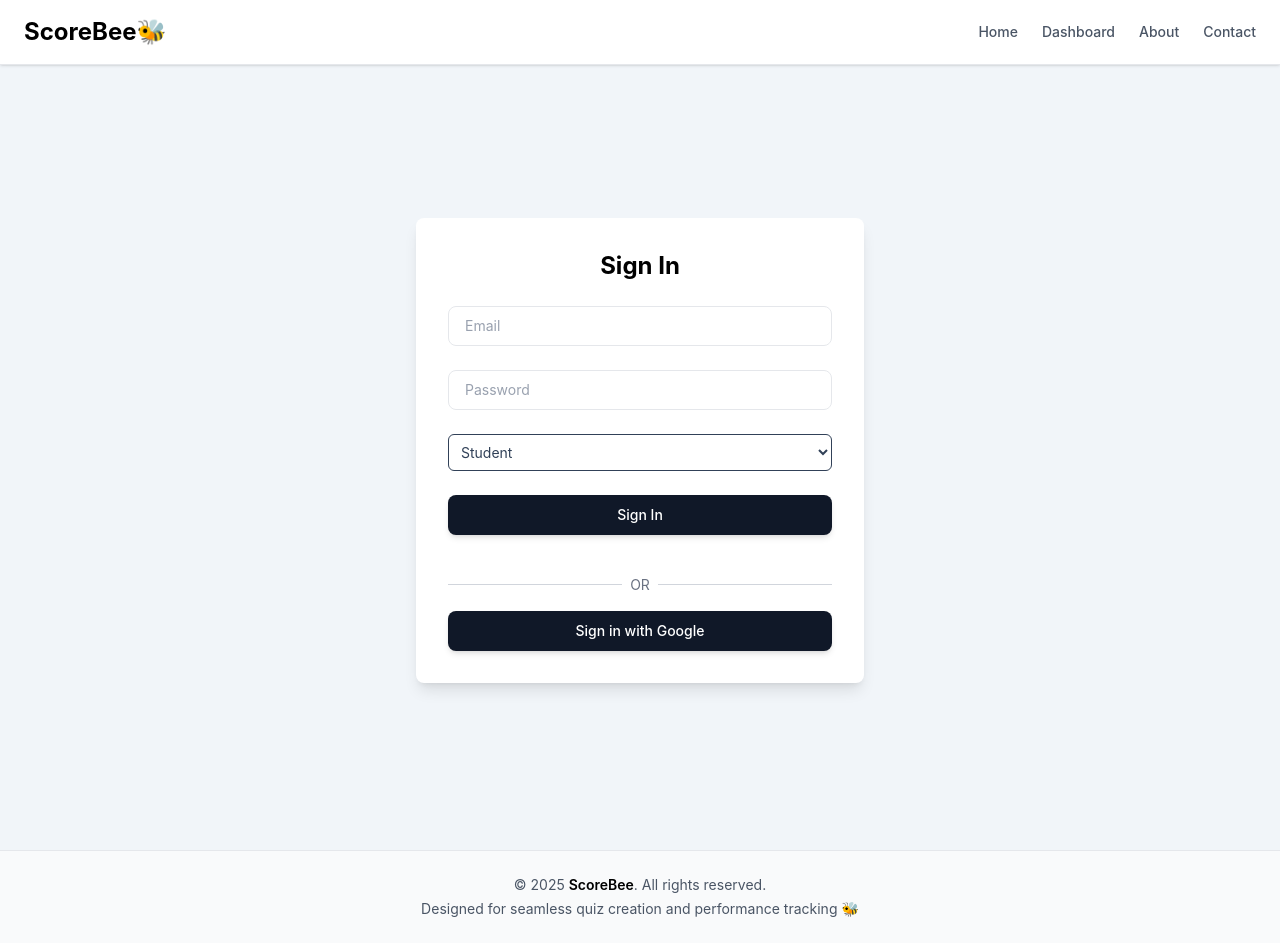
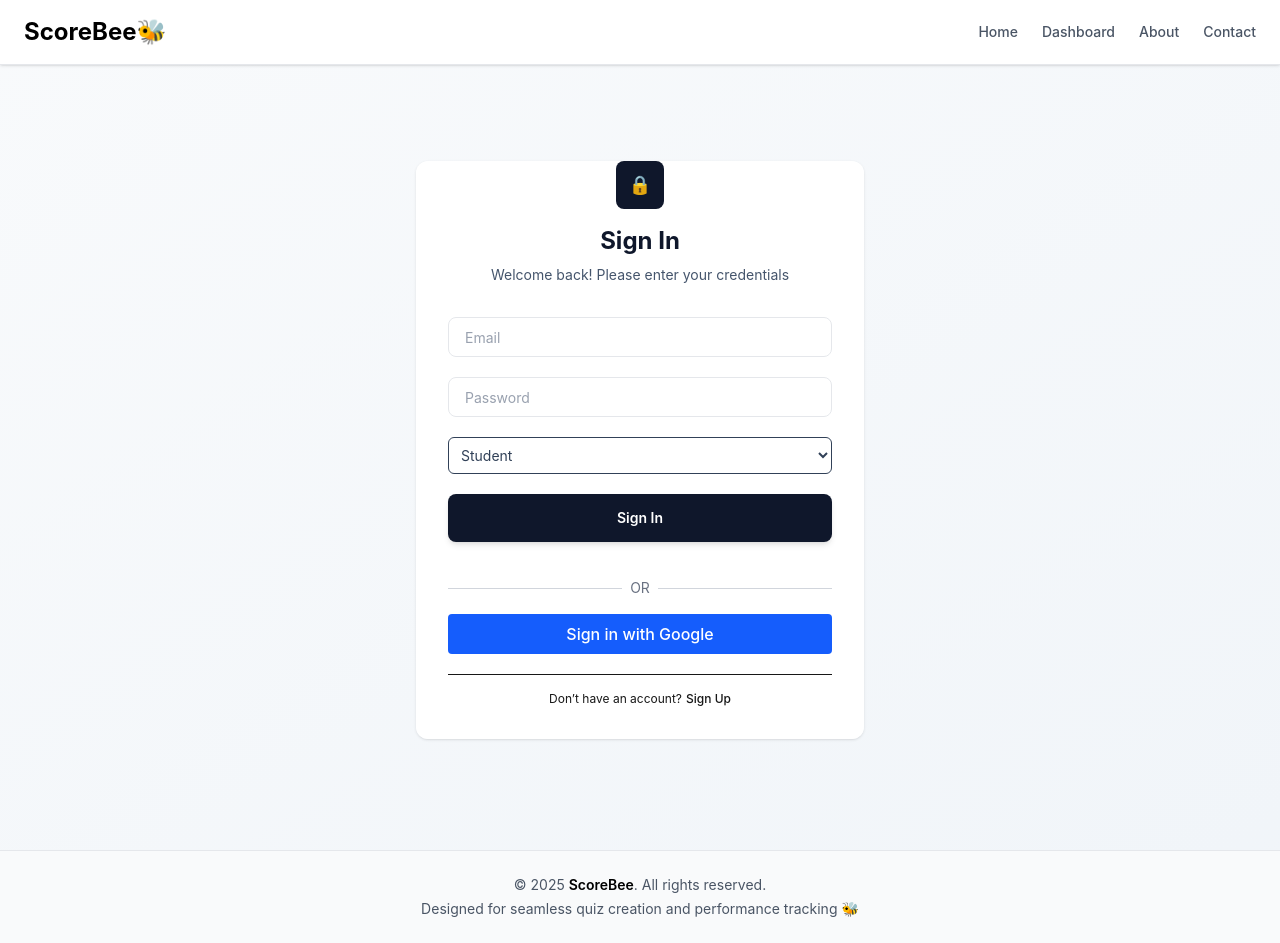
Before and after one commit to adarsh1278/Quizbee, a Next.js app: page /auth/signin in a window 1280 px wide. Built offline with nearby package versions, Linux system fonts and the light colour scheme; no server answers.

Commit message:
modularised signup and signin code

```diff
--- a/src/app/auth/signin/page.tsx
+++ b/src/app/auth/signin/page.tsx
@@ -2,9 +2,13 @@
 
 import { useState } from 'react';
 import { useRouter } from 'next/navigation';
-import { Input } from '@/component/ui/input';
-import { Button } from '@/component/ui/button';
 import { useAuthStore, Role } from '@/store/userAuthStore';
+
+import AuthCard from '@/component/auth/Authcard';
+import AuthHeader from '@/component/auth/AuthHeader';
+import AuthInput from '@/component/auth/AuthInput';
+import AuthButton from '@/component/auth/Authbutton';
+import AuthFooter from '@/component/auth/Authfooter';
 
 export default function SignInPage() {
   const router = useRouter();
@@ -25,13 +29,8 @@ export default function SignInPage() {
 
     try {
       await login(email, password, role);
-
-      if (role === 'STUDENT') {
-        router.push('/student');
-      } else {
-        router.push('/dashboard');
-      }
-    } catch (err: any) {
+      router.push(role === 'STUDENT' ? '/student' : '/dashboard');
+    } catch (err) {
       console.error('Login error:', err);
     }
   };
@@ -41,21 +40,26 @@ export default function SignInPage() {
   };
 
   return (
-    <div className="min-h-screen flex items-center justify-center bg-slate-100 dark:bg-slate-900 p-4">
-      <div className="w-full max-w-md p-8 bg-white dark:bg-slate-800 shadow-lg rounded-lg space-y-6">
-        <h2 className="text-2xl font-bold text-center text-black dark:text-white">Sign In</h2>
+    <AuthCard>
+      <AuthHeader
+        icon="🔒"
+        title="Sign In"
+        subtitle="Welcome back! Please enter your credentials"
+      />
 
-        <Input
+      <div className="space-y-5">
+        <AuthInput
+          type="email"
           placeholder="Email"
           value={email}
-          onChange={(e) => setEmail(e.target.value)}
+          onChange={setEmail}
         />
 
-        <Input
+        <AuthInput
           type="password"
           placeholder="Password"
           value={password}
-          onChange={(e) => setPassword(e.target.value)}
+          onChange={setPassword}
         />
 
         <select
@@ -73,14 +77,13 @@ export default function SignInPage() {
           <p className="text-sm text-red-500">{localError || error}</p>
         )}
 
-        <Button
+        <AuthButton
+          label="Sign In"
+          loading={loading}
           onClick={handleSignIn}
-          className="w-full h-10"
-          disabled={loading}
-        >
-          {loading ? 'Signing In...' : 'Sign In'}
-        </Button>
+        />
 
+        {/* Divider */}
         <div className="relative my-4">
           <div className="absolute inset-0 flex items-center">
             <div className="w-full border-t border-gray-300" />
@@ -90,13 +93,19 @@ export default function SignInPage() {
           </div>
         </div>
 
-        <Button
+        <button
           onClick={handleGoogleLogin}
           className="w-full h-10 bg-blue-600 hover:bg-blue-700 text-white font-medium rounded"
         >
           Sign in with Google
-        </Button>
+        </button>
+
+        <AuthFooter
+          label="Don’t have an account?"
+          linkText="Sign Up"
+          redirectTo="/auth/signup"
+        />
       </div>
-    </div>
+    </AuthCard>
   );
 }
--- a/src/app/auth/signup/page.tsx
+++ b/src/app/auth/signup/page.tsx
@@ -2,11 +2,17 @@
 
 import { useState } from 'react';
 import { useRouter } from 'next/navigation';
-import { Card, CardContent } from '@/component/ui/card';
-import { Input } from '@/component/ui/input';
-import { Button } from '@/component/ui/button';
 import { useQuizStore } from '@/store/useQuizStore';
 import { useAuthStore, Role } from '@/store/userAuthStore';
+
+// Reusable auth components
+import AuthCard from '@/component/auth/Authcard';
+import AuthHeader from '@/component/auth/AuthHeader';
+import AuthInput from '@/component/auth/AuthInput';
+import AuthButton from '@/component/auth/Authbutton';
+import RoleSelector from '@/component/auth/RoleSelect';
+import BackButton from '@/component/auth/Backbutton';
+import AuthFooter from '@/component/auth/Authfooter';
 
 export default function SignUpPage() {
   const [step, setStep] = useState<1 | 2>(1);
@@ -49,143 +55,33 @@ export default function SignUpPage() {
   };
 
   const handleSignUp = async () => {
-    if (!validateForm()) return;
-    if (!selectedRole) return;
+    if (!validateForm() || !selectedRole) return;
 
     try {
       await register(formData.fullName, formData.email, formData.password, selectedRole);
       setUserName(formData.fullName);
       setRole(selectedRole);
 
-      if (selectedRole === 'TEACHER') {
-        router.push('/dashboard');
-      } else {
-        router.push('/student');
-      }
+      router.push(selectedRole === 'TEACHER' ? '/dashboard' : '/student');
     } catch (err) {
       console.error('Signup failed:', err);
     }
   };
 
-  const handleInputChange = (field:string ,value: string) =>{
-    setFormData((prev)=>({...prev,[field]:value}))
-    if(errors[field]){
-      setErrors((prev)=>({...prev,[field]:''}))
+  const handleInputChange = (field: string, value: string) => {
+    setFormData((prev) => ({ ...prev, [field]: value }));
+    if (errors[field]) {
+      setErrors((prev) => ({ ...prev, [field]: '' }));
     }
-  }
+  };
 
   const handleKeyPress = (e: React.KeyboardEvent) => {
     if (e.key === 'Enter') handleSignUp();
   };
 
-  return (
-    <div className="min-h-screen flex items-center justify-center bg-gradient-to-br from-slate-50 to-slate-100 dark:from-slate-900 dark:to-slate-800 p-4">
-      <Card className="w-full max-w-md border-0 shadow-lg bg-white/95 backdrop-blur-sm dark:bg-slate-900/95">
-        <CardContent className="p-8">
-          <div className="text-center mb-8">
-            <div className="w-12 h-12 bg-slate-900 dark:bg-white rounded-lg mx-auto mb-4 flex items-center justify-center">
-              <span className="text-white dark:text-slate-900 font-bold text-lg">
-                {step === 1 ? '✨' : selectedRole === 'STUDENT' ? '🎓' : '👨‍🏫'}
-              </span>
-            </div>
-            <h1 className="text-2xl font-bold text-slate-900 dark:text-white mb-2">
-              {step === 1 ? 'Get Started' : `Welcome, ${selectedRole?.toLowerCase()}!`}
-            </h1>
-            <p className="text-slate-600 dark:text-slate-400 text-sm">
-              {step === 1 ? 'Choose your role to begin' : 'Complete your profile to continue'}
-            </p>
-          </div>
-
-          {step === 1 && (
-            <div className="space-y-3">
-              <Button
-                variant="outline"
-                className="w-full py-6"
-                onClick={() => handleRoleSelect('STUDENT')}
-              >
-                🎓 Student
-              </Button>
-
-              <Button
-                variant="outline"
-                className="w-full py-6"
-                onClick={() => handleRoleSelect('TEACHER')}
-              >
-                👨‍🏫 Teacher
-              </Button>
-            </div>
-          )}
-
-          {step === 2 && (
-            <div className="space-y-5">
-              <Input
-                placeholder="Full Name"
-                value={formData.fullName}
-                onChange={(e) => handleInputChange('fullName', e.target.value)}
-                className={errors.fullName ? 'border-red-500' : ''}
-              />
-              {errors.fullName && <p className="text-red-500 text-xs">{errors.fullName}</p>}
-
-              <Input
-                type="email"
-                placeholder="Email Address"
-                value={formData.email}
-                onChange={(e) => handleInputChange('email', e.target.value)}
-                className={errors.email ? 'border-red-500' : ''}
-              />
-              {errors.email && <p className="text-red-500 text-xs">{errors.email}</p>}
-
-              <Input
-                type="password"
-                placeholder="Password"
-                value={formData.password}
-                onChange={(e) => handleInputChange('password', e.target.value)}
-                className={errors.password ? 'border-red-500' : ''}
-              />
-              {errors.password && <p className="text-red-500 text-xs">{errors.password}</p>}
-
-              <Input
-                type="password"
-                placeholder="Confirm Password"
-                value={formData.confirmPassword}
-                onChange={(e) => handleInputChange('confirmPassword', e.target.value)}
-                onKeyPress={handleKeyPress}
-                className={errors.confirmPassword ? 'border-red-500' : ''}
-              />
-              {errors.confirmPassword && (
-                <p className="text-red-500 text-xs">{errors.confirmPassword}</p>
-              )}
-
-              {selectedRole === 'TEACHER' && (
-                <div>
-                  <Input
-                    placeholder="Institution/Organization"
-                    value={formData.institution}
-                    onChange={(e) => handleInputChange('institution', e.target.value)}
-                    onKeyPress={handleKeyPress}
-                    className={errors.institution ? 'border-red-500' : ''}
-                  />
-                  {errors.institution && (
-                    <p className="text-red-500 text-xs">{errors.institution}</p>
-                  )}
-                </div>
-              )}
-
-              <Button
-                onClick={handleSignUp}
-                disabled={loading}
-                className="w-full h-12 bg-slate-900 dark:bg-white text-white dark:text-slate-900 font-semibold rounded-lg"
-              >
-                {loading ? 'Creating Account...' : 'Create Account'}
-              </Button>
-
-              {error && <p className="text-red-500 text-center text-sm">{error}</p>}
-
-              <Button
-                variant="ghost"
-                className="w-full h-10"
-                onClick={() => {
+  const handleBackToRoleSelect = () => {
     setStep(1);
+    setSelectedRole(null);
     setFormData({
       fullName: '',
       email: '',
@@ -194,27 +90,72 @@ export default function SignUpPage() {
       institution: '',
     });
     setErrors({});
-                  setSelectedRole(null);
-                }}
-              >
-                ← Back to role selection
-              </Button>
+  };
 
-              <div className="text-center pt-4 border-t">
-                <p className="text-xs">
-                  Already have an account?
-                  <button
-                    onClick={() => router.push('/auth/signin')}
-                    className="hover:underline ml-1 font-medium"
-                  >
-                    Sign In
-                  </button>
-                </p>
+  return (
+    <AuthCard>
+      <AuthHeader
+        icon={step === 1 ? '✨' : selectedRole === 'STUDENT' ? '🎓' : '👨‍🏫'}
+        title={step === 1 ? 'Get Started' : `Welcome, ${selectedRole?.toLowerCase()}!`}
+        subtitle={step === 1 ? 'Choose your role to begin' : 'Complete your profile to continue'}
+      />
+
+      {step === 1 ? (
+        <RoleSelector onSelect={handleRoleSelect} />
+      ) : (
+        <>
+          <div className="space-y-5">
+            <AuthInput
+              placeholder="Full Name"
+              value={formData.fullName}
+              error={errors.fullName}
+              onChange={(v) => handleInputChange('fullName', v)}
+            />
+            <AuthInput
+              type="email"
+              placeholder="Email Address"
+              value={formData.email}
+              error={errors.email}
+              onChange={(v) => handleInputChange('email', v)}
+            />
+            <AuthInput
+              type="password"
+              placeholder="Password"
+              value={formData.password}
+              error={errors.password}
+              onChange={(v) => handleInputChange('password', v)}
+            />
+            <AuthInput
+              type="password"
+              placeholder="Confirm Password"
+              value={formData.confirmPassword}
+              error={errors.confirmPassword}
+              onChange={(v) => handleInputChange('confirmPassword', v)}
+              onKeyPress={handleKeyPress}
+            />
+            {selectedRole === 'TEACHER' && (
+              <AuthInput
+                placeholder="Institution/Organization"
+                value={formData.institution}
+                error={errors.institution}
+                onChange={(v) => handleInputChange('institution', v)}
+                onKeyPress={handleKeyPress}
+              />
+            )}
+
+            <AuthButton label="Create Account" loading={loading} onClick={handleSignUp} />
+
+            {error && <p className="text-red-500 text-center text-sm">{error}</p>}
+
+            <BackButton onClick={handleBackToRoleSelect} />
+            <AuthFooter
+              label="Already have an account?"
+              linkText="Sign In"
+              redirectTo="/auth/signin"
+            />
           </div>
-            </div>
+        </>
       )}
-        </CardContent>
-      </Card>
-    </div>
+    </AuthCard>
   );
 }
--- /dev/null
+++ b/src/component/auth/AuthHeader.tsx
@@ -0,0 +1,19 @@
+'use client';
+
+interface Props {
+  icon: string;
+  title: string;
+  subtitle: string;
+}
+
+export default function AuthHeader({ icon, title, subtitle }: Props) {
+  return (
+    <div className="text-center mb-8">
+      <div className="w-12 h-12 bg-slate-900 dark:bg-white rounded-lg mx-auto mb-4 flex items-center justify-center">
+        <span className="text-white dark:text-slate-900 font-bold text-lg">{icon}</span>
+      </div>
+      <h1 className="text-2xl font-bold text-slate-900 dark:text-white mb-2">{title}</h1>
+      <p className="text-slate-600 dark:text-slate-400 text-sm">{subtitle}</p>
+    </div>
+  );
+}
--- /dev/null
+++ b/src/component/auth/AuthInput.tsx
@@ -0,0 +1,35 @@
+'use client';
+
+import { Input } from '@/component/ui/input';
+
+interface Props {
+  type?: string;
+  placeholder: string;
+  value: string;
+  error?: string;
+  onChange: (value: string) => void;
+  onKeyPress?: (e: React.KeyboardEvent) => void;
+}
+
+export default function AuthInput({
+  type = 'text',
+  placeholder,
+  value,
+  error,
+  onChange,
+  onKeyPress,
+}: Props) {
+  return (
+    <div>
+      <Input
+        type={type}
+        placeholder={placeholder}
+        value={value}
+        onChange={(e) => onChange(e.target.value)}
+        onKeyPress={onKeyPress}
+        className={error ? 'border-red-500' : ''}
+      />
+      {error && <p className="text-red-500 text-xs mt-1">{error}</p>}
+    </div>
+  );
+}
--- /dev/null
+++ b/src/component/auth/Authbutton.tsx
@@ -0,0 +1,21 @@
+'use client';
+
+import { Button } from '@/component/ui/button';
+
+interface AuthButtonProps {
+  label: string;
+  loading: boolean;
+  onClick: () => void;
+}
+
+export default function AuthButton({ label, loading, onClick }: AuthButtonProps) {
+  return (
+    <Button
+      onClick={onClick}
+      disabled={loading}
+      className="w-full h-12 bg-slate-900 dark:bg-white text-white dark:text-slate-900 font-semibold rounded-lg"
+    >
+      {loading ? `${label}...` : label}
+    </Button>
+  );
+}
--- /dev/null
+++ b/src/component/auth/Authcard.tsx
@@ -0,0 +1,13 @@
+'use client';
+
+import { Card, CardContent } from '@/component/ui/card';
+
+export default function AuthCard({ children }: { children: React.ReactNode }) {
+  return (
+    <div className="min-h-screen flex items-center justify-center bg-gradient-to-br from-slate-50 to-slate-100 dark:from-slate-900 dark:to-slate-800 p-4">
+      <Card className="w-full max-w-md border-0 shadow-lg bg-white/95 backdrop-blur-sm dark:bg-slate-900/95">
+        <CardContent className="p-8">{children}</CardContent>
+      </Card>
+    </div>
+  );
+}
--- /dev/null
+++ b/src/component/auth/Authfooter.tsx
@@ -0,0 +1,27 @@
+'use client';
+
+import { useRouter } from 'next/navigation';
+
+interface AuthFooterProps {
+  label: string;       // e.g., "Already have an account?"
+  linkText: string;    // e.g., "Sign In"
+  redirectTo: string;  // e.g., "/auth/signin"
+}
+
+export default function AuthFooter({ label, linkText, redirectTo }: AuthFooterProps) {
+  const router = useRouter();
+
+  return (
+    <div className="text-center pt-4 border-t">
+      <p className="text-xs">
+        {label}
+        <button
+          onClick={() => router.push(redirectTo)}
+          className="hover:underline ml-1 font-medium"
+        >
+          {linkText}
+        </button>
+      </p>
+    </div>
+  );
+}
--- /dev/null
+++ b/src/component/auth/Backbutton.tsx
@@ -0,0 +1,19 @@
+'use client';
+
+import { Button } from '@/component/ui/button';
+
+interface BackButtonProps {
+  onClick: () => void;
+}
+
+export default function BackButton({ onClick }: BackButtonProps) {
+  return (
+    <Button
+      variant="ghost"
+      className="w-full h-10 mt-2"
+      onClick={onClick}
+    >
+      ← Back to role selection
+    </Button>
+  );
+}
--- /dev/null
+++ b/src/component/auth/RoleSelect.tsx
@@ -0,0 +1,29 @@
+'use client';
+
+import { Button } from '@/component/ui/button';
+import { Role } from '@/store/userAuthStore';
+
+interface Props {
+  onSelect: (role: Role) => void;
+}
+
+export default function RoleSelector({ onSelect }: Props) {
+  return (
+    <div className="space-y-3">
+      <Button
+        variant="outline"
+        className="w-full py-6"
+        onClick={() => onSelect('STUDENT')}
+      >
+        🎓 Student
+      </Button>
+      <Button
+        variant="outline"
+        className="w-full py-6"
+        onClick={() => onSelect('TEACHER')}
+      >
+        👨‍🏫 Teacher
+      </Button>
+    </div>
+  );
+}
```
Lines whose indentation alone changed are shown as unchanged.
